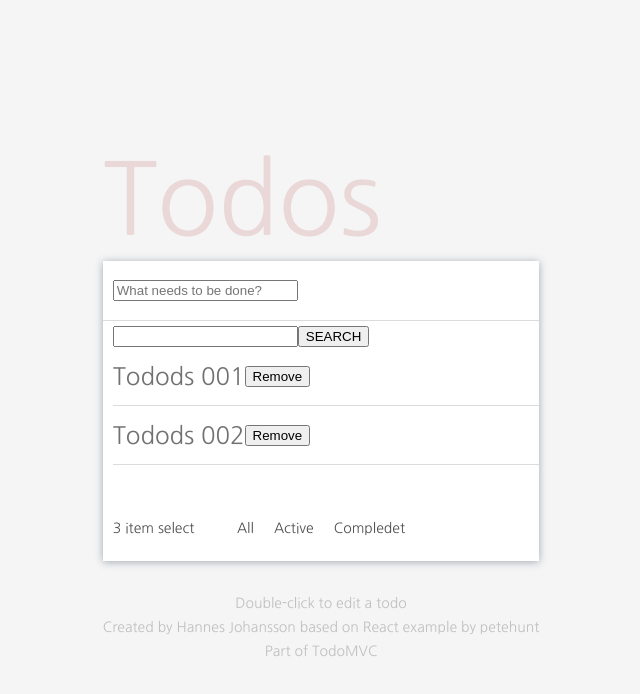
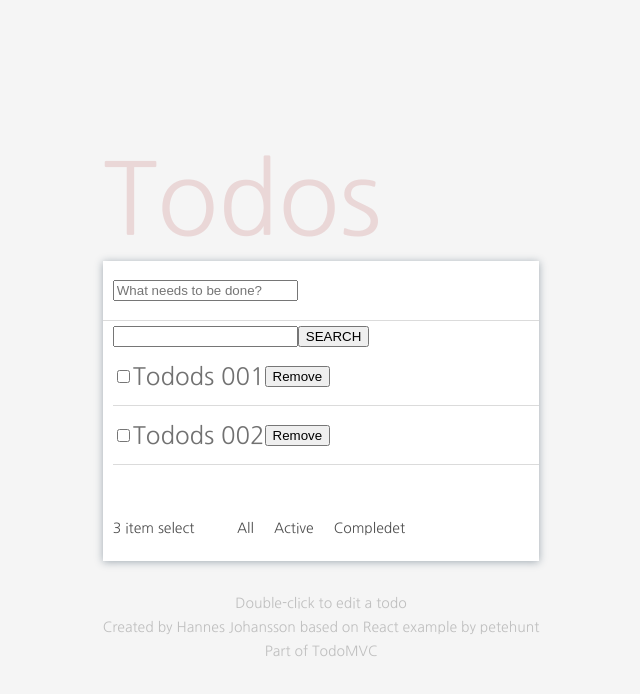
Before and after one commit to Evhen-y/Todos-FE, a React (Create React App) app in the folder my-app/: page /todos in a window 1280 px wide. Shown: the top 694 px of the page, without its empty margins (319-959 px from the left). Built offline with nearby package versions, Linux system fonts and the light colour scheme; a web font is replaced by a local one.

Commit message:
edit-todo

```diff
--- a/my-app/src/containers/Todos/components/AddTodo/AddTodo.tsx
+++ b/my-app/src/containers/Todos/components/AddTodo/AddTodo.tsx
@@ -1,17 +1,36 @@
-import React, { useState } from "react";
+import React, { useEffect, useState } from "react";
 import { useDispatch } from "react-redux";
-import { todosActions } from "@containers/";
+import { todosActions, ITodo } from "@containers/";
 import styles from "./styles.module.scss";
 
+interface ITodoProps extends Partial<ITodo> {
+  onClose?: Function;
+}
 const AddTodo = (props: any) => {
   const [value, setValue] = useState<string>("");
   const disputch = useDispatch();
+  useEffect(() => {
+    if (props?.id) {
+      setValue(props.title as string);
+    }
+  }, [props?.id]);
   const handleChanch = ({ target: { value } }: React.ChangeEvent<HTMLInputElement>) => {
     setValue(value);
   };
 
   const onKeyPress = ({ which, key }: any) => {
     if (which === 13 && key === "Enter" && value !== "") {
+      if (props.id) {
+        disputch(
+          todosActions.EDIT_TODO.REQUEST(
+            {
+              ...props,
+              title: value,
+            },
+            props.onClose(),
+          ),
+        );
+      } else {
         disputch(
           todosActions.ADD_TODO.REQUEST({
             id: new Date().getTime(),
@@ -20,6 +39,8 @@ const AddTodo = (props: any) => {
             complited: false,
           }),
         );
+      }
+
       setValue("");
     }
   };
--- a/my-app/src/containers/Todos/components/Todo/Todo.tsx
+++ b/my-app/src/containers/Todos/components/Todo/Todo.tsx
@@ -1,21 +1,33 @@
-import React from "react";
+import React, { useState } from "react";
 import { useDispatch } from "react-redux";
-import { todosActions } from "@containers/";
+import { todosActions, ITodo, AddTodo } from "@containers/";
 import styles from "./styles.module.scss";
 
-interface ITodoProps {
-  id: number;
-  title: string;
-}
-const Todo = ({ id, title }: ITodoProps) => {
+const Todo = (props: ITodo) => {
+  const { id, title, complited } = props;
   const disputch = useDispatch();
+  const [editMode, setEditMode] = useState<boolean>(false);
   const removeTodo = () => {
-    disputch(todosActions.REMOVE_TODO.REQUEST(id));
+    disputch(todosActions.REMOVE_TODO.REQUEST(id as number));
   };
+
+  const onChangeHandler = ({ target: { checked } }: React.ChangeEvent<HTMLInputElement>) => {
+    disputch(todosActions.EDIT_TODO.REQUEST({ ...props, complited: checked }));
+  };
+
+  const doubleClickTodo = (e: any) => setEditMode((state) => !state);
+
   return (
     <div className={styles.todo} key={id}>
-      {title}
-      <button onClick={removeTodo}>Remove</button>
+      {editMode ? (
+        <AddTodo onClose={() => setEditMode(false)} {...props} />
+      ) : (
+        <>
+          <input type="checkbox" id={id?.toString()} checked={complited} onChange={onChangeHandler} />
+          <label onDoubleClick={doubleClickTodo}>{title}</label>
+          <button onClick={removeTodo}>Remove</button>
+        </>
+      )}
     </div>
   );
 };
--- a/my-app/src/containers/Todos/components/Todos/Todos.tsx
+++ b/my-app/src/containers/Todos/components/Todos/Todos.tsx
@@ -24,8 +24,8 @@ const Todos = () => {
         <button onClick={searchHandlerTodo}>SEARCH</button>
       </div>
 
-      {todos?.map(({ title, id }) => (
-        <Todo key={id} id={id as number} title={title} />
+      {todos?.map((todoProps) => (
+        <Todo key={todoProps.id} {...todoProps} />
       ))}
     </div>
   );
--- a/my-app/src/containers/Todos/store/redusers.ts
+++ b/my-app/src/containers/Todos/store/redusers.ts
@@ -36,7 +36,7 @@ export const todosReduser: IReducer<ITodosState> = (state: ITodosState = inition
       return {
         ...state,
         loading: false,
-        todos: [...state.todos].map((todo) => (todo.id === action.payload ? action.payload : todo)),
+        todos: [...state.todos].map((todo) => (todo.id === action.payload.id ? action.payload : todo)),
       };
 
     case TodosActionsTypes.REMOVE_TODO.SUCCESS:
--- a/my-app/src/containers/Todos/store/sagas.ts
+++ b/my-app/src/containers/Todos/store/sagas.ts
@@ -48,14 +48,6 @@ function* fetchTodoSaga({ payload, cb }: ReturnType<typeof todosActions.FETCH_TO
 
 function* addTodoSaga({ payload, cb }: ReturnType<typeof todosActions.ADD_TODO.REQUEST>) {
   try {
-    // const newTodo = [
-    //   {
-    //     id: 4,
-    //     text: "Todods 004",
-    //     createAt: new Date(),
-    //     completed: false,
-    //   },
-    // ];
     yield put(todosActions.ADD_TODO.SUCCESS(payload));
   } catch (err) {
     yield put(todosActions.ADD_TODO.FAILURE(err as Object));
@@ -66,16 +58,7 @@ function* addTodoSaga({ payload, cb }: ReturnType<typeof todosActions.ADD_TODO.R
 
 function* editTodoSaga({ payload, cb }: ReturnType<typeof todosActions.EDIT_TODO.REQUEST>) {
   try {
-    const updateTodo = [
-      {
-        id: 44,
-        text: "Todods 0044",
-        createAt: new Date(),
-        completed: false,
-      },
-    ];
-
-    yield put(todosActions.EDIT_TODO.SUCCESS(updateTodo));
+    yield put(todosActions.EDIT_TODO.SUCCESS(payload));
   } catch (err) {
     yield put(todosActions.ADD_TODO.FAILURE(err as Object));
   } finally {
```
Lines whose indentation alone changed are shown as unchanged.
